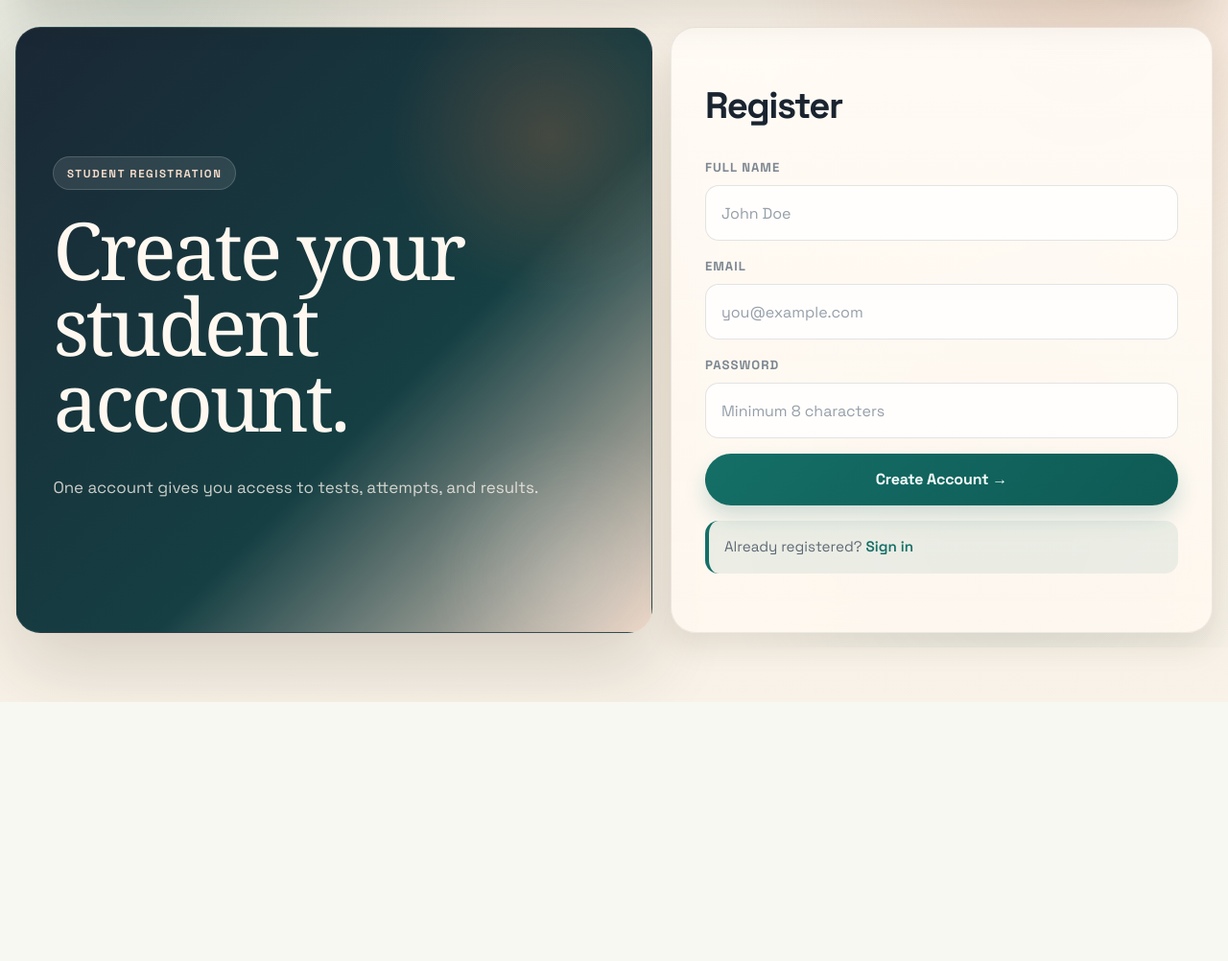
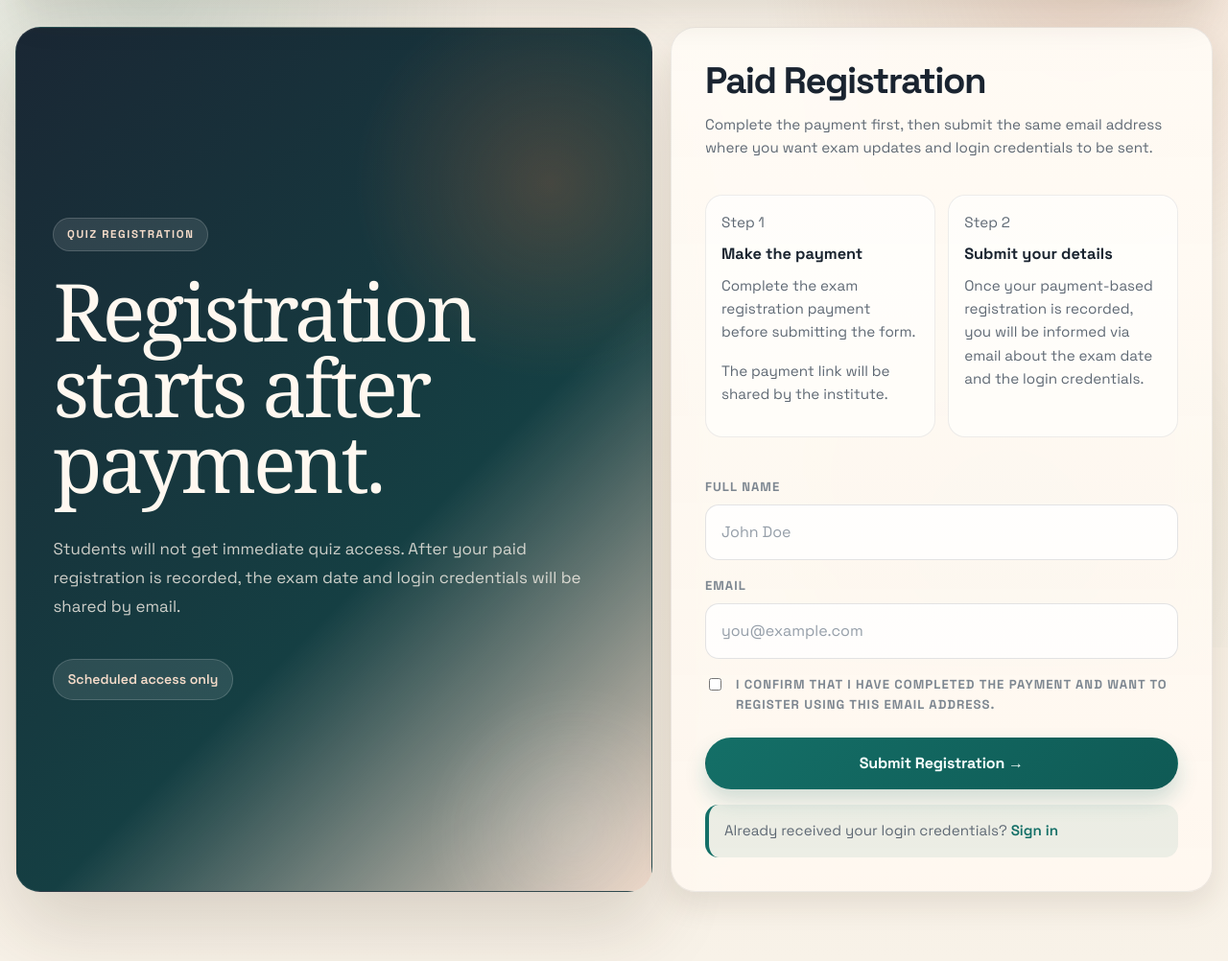
Before and after one commit to FIRDOUS-BHAT/quiz-platform-lite, a FastAPI app: page /app/register in a window 1280 px wide. Shown: the part 125-1127 px from the top of the page at 96% size. Before the commit the page ends 857 px from the top, so only its background shows below. Run offline with FastAPI, Linux system fonts and the light colour scheme; parts of the project's set-up code (start-up, migrations or seed data) failed here and were passed over; some web fonts are replaced.

Commit message:
feat: implement paid student registration flow with pending access status and updated admin views

```diff
--- a/app/config.py
+++ b/app/config.py
@@ -39,6 +39,9 @@ class Settings(BaseSettings):
     attempt_default_page_size: int = Field(default=10, ge=1, le=50)
     attempt_max_page_size: int = Field(default=20, ge=1, le=100)
     app_timezone: str = "Asia/Kolkata"
+    payu_mode: str = "test"
+    payu_payment_url: str | None = None
+    payu_certificate_fee: str | None = None
 
     # Security
     csrf_secret_key: str = Field(default_factory=lambda: secrets.token_urlsafe(32))
--- a/app/dependencies.py
+++ b/app/dependencies.py
@@ -2,7 +2,7 @@ from typing import Literal
 
 from fastapi import Depends, HTTPException, Request, status
 
-from app.schemas.auth import UserSession
+from app.schemas.auth import UserAccessStatus, UserSession
 from app.services.db import DatabaseSessionFactory
 
 SessionScope = Literal["student", "admin", "either"]
@@ -95,6 +95,11 @@ async def get_current_user(request: Request, store=Depends(get_store)) -> UserSe
     user = await get_optional_current_user(request, store=store, scope="student")
     if user is None:
         raise HTTPException(status_code=status.HTTP_401_UNAUTHORIZED, detail="Authentication required")
+    if user.access_status != UserAccessStatus.ACTIVE:
+        raise HTTPException(
+            status_code=status.HTTP_401_UNAUTHORIZED,
+            detail="Your registration is on file. The exam date and login credentials will be shared by email.",
+        )
     return user
 
 
--- a/app/models.py
+++ b/app/models.py
@@ -19,6 +19,7 @@ class User(Base):
     full_name: Mapped[str] = mapped_column(String(256), nullable=False)
     password_hash: Mapped[str] = mapped_column(String(512), nullable=False)
     role: Mapped[str] = mapped_column(String(32), nullable=False)
+    access_status: Mapped[str] = mapped_column(String(32), nullable=False, default="active", index=True)
     created_at: Mapped[int] = mapped_column(BigInteger, nullable=False, index=True)
 
     sessions: Mapped[list["SessionToken"]] = relationship(back_populates="user", cascade="all, delete-orphan")
@@ -27,6 +28,7 @@ class User(Base):
 
     __table_args__ = (
         CheckConstraint("role IN ('admin', 'student')", name="ck_users_role"),
+        CheckConstraint("access_status IN ('active', 'pending_credentials')", name="ck_users_access_status"),
     )
 
 
--- a/app/schemas/platform.py
+++ b/app/schemas/platform.py
@@ -3,6 +3,7 @@ from typing import Literal
 from pydantic import BaseModel, ConfigDict, Field, StringConstraints
 from typing_extensions import Annotated
 
+from app.schemas.auth import UserAccessStatus
 from app.schemas.quiz import PublicQuizDefinition, PublicQuizQuestion, QuizLifecycleStatus
 
 Identifier = Annotated[str, StringConstraints(strip_whitespace=True, min_length=1, max_length=128)]
@@ -39,6 +40,7 @@ class AdminStudentRecord(BaseModel):
     user_id: Identifier
     full_name: str
     email: str
+    access_status: UserAccessStatus = UserAccessStatus.ACTIVE
     created_at: int = Field(gt=0)
     quizzes_started: int = Field(ge=0)
     quizzes_submitted: int = Field(ge=0)
--- a/app/services/db.py
+++ b/app/services/db.py
@@ -74,15 +74,18 @@ def create_db_pool(engine: AsyncEngine | None = None) -> DatabaseSessionFactory:
 
 async def initialize_schema(engine: AsyncEngine) -> None:
     statements = [
+        "ALTER TABLE users ADD COLUMN IF NOT EXISTS access_status TEXT NOT NULL DEFAULT 'active';",
         "ALTER TABLE quizzes ADD COLUMN IF NOT EXISTS lifecycle_status TEXT NOT NULL DEFAULT 'published';",
         "ALTER TABLE quizzes ADD COLUMN IF NOT EXISTS availability_start_at BIGINT;",
         "ALTER TABLE quizzes ADD COLUMN IF NOT EXISTS availability_end_at BIGINT;",
+        "UPDATE users SET access_status = 'active' WHERE access_status IS NULL OR access_status = '';",
         "UPDATE quizzes SET lifecycle_status = 'published' WHERE lifecycle_status IS NULL OR lifecycle_status = '';",
         "UPDATE quizzes SET is_published = (lifecycle_status = 'published');",
         "ALTER TABLE results ADD COLUMN IF NOT EXISTS attempt_id TEXT;",
         "ALTER TABLE results ADD COLUMN IF NOT EXISTS percentage DOUBLE PRECISION;",
         "ALTER TABLE results ADD COLUMN IF NOT EXISTS submission_id TEXT;",
         "CREATE INDEX IF NOT EXISTS idx_users_role_created_at ON users(role, created_at DESC);",
+        "CREATE INDEX IF NOT EXISTS idx_users_access_status_created_at ON users(access_status, created_at DESC);",
         "CREATE INDEX IF NOT EXISTS idx_quizzes_lifecycle_created_at ON quizzes(lifecycle_status, created_at DESC);",
         "CREATE INDEX IF NOT EXISTS idx_quizzes_availability_window ON quizzes(availability_start_at, availability_end_at);",
         "CREATE INDEX IF NOT EXISTS idx_attempts_status_started_at ON attempts(status, started_at DESC);",
@@ -119,6 +122,7 @@ async def bootstrap_admin(session_factory: DatabaseSessionFactory) -> None:
                 full_name=settings.bootstrap_admin_name,
                 password_hash=hash_password(password),
                 role="admin",
+                access_status="active",
                 created_at=utc_now_epoch(),
             )
             .on_conflict_do_nothing(index_elements=[User.email])
--- a/app/templates/admin_overview.html
+++ b/app/templates/admin_overview.html
@@ -113,6 +113,11 @@
           <div class="admin-preview-main">
             <strong><a class="text-link" href="/app/admin/students/{{ student.user_id }}">{{ student.full_name }}</a></strong>
             <div class="meta">{{ student.email }}</div>
+            {% if student.access_status.value == "pending_credentials" %}
+              <span class="badge pending">Pending Credentials</span>
+            {% else %}
+              <span class="badge active">Active</span>
+            {% endif %}
           </div>
           <div class="admin-preview-meta">
             <div class="meta">Joined {{ student.created_at|datetime }}</div>
--- a/app/templates/base.html
+++ b/app/templates/base.html
@@ -2153,9 +2153,9 @@
           {% if current_user and current_user.role.value == "admin" %}
             Publish assessments, track participation, and review performance from one focused control room.
           {% elif current_user %}
-            Start tests, continue active work, and open results without leaving the student workspace.
+            Open scheduled tests, continue active work, and review results from the student workspace.
           {% else %}
-            Sign in or register to access the student portal and scheduled test series.
+            Complete paid registration to receive the exam schedule and login credentials by email.
           {% endif %}
         </div>
       </div>
--- a/app/templates/register.html
+++ b/app/templates/register.html
@@ -4,16 +4,46 @@
 {% block content %}
 <div class="auth-layout">
   <section class="auth-aside">
-    <span class="eyebrow">Student Registration</span>
-    <h1>Create your student account.</h1>
-    <p class="hero-lead">One account gives you access to tests, attempts, and results.</p>
+    <span class="eyebrow">Quiz Registration</span>
+    <h1>Registration starts after payment.</h1>
+    <p class="hero-lead">Students will not get immediate quiz access. After your paid registration is recorded, the exam date and login credentials will be shared by email.</p>
+    <div class="pill-row" style="margin-top: 18px;">
+      {% if payment_fee %}
+        <span class="pill">Fee INR {{ payment_fee }}</span>
+      {% endif %}
+      <span class="pill">Scheduled access only</span>
+    </div>
   </section>
 
   <section class="auth-panel">
     <div>
-      <h2>Register</h2>
+      <h2>Paid Registration</h2>
+      <p class="meta" style="margin-top: 8px;">Complete the payment first, then submit the same email address where you want exam updates and login credentials to be sent.</p>
     </div>
     {% if allow_registration %}
+      <div class="detail-grid" style="margin-bottom: 20px;">
+        <div class="detail-tile">
+          <div class="meta">Step 1</div>
+          <strong>Make the payment</strong>
+          <p class="meta" style="margin-top: 8px;">
+            {% if payment_fee %}
+              Pay the registration fee of INR {{ payment_fee }} before submitting the form.
+            {% else %}
+              Complete the exam registration payment before submitting the form.
+            {% endif %}
+          </p>
+          {% if payment_url %}
+            <a href="{{ payment_url }}" target="_blank" rel="noopener noreferrer" class="button secondary small" style="margin-top: 12px;">Open Payment Page</a>
+          {% else %}
+            <p class="meta" style="margin-top: 12px;">The payment link will be shared by the institute.</p>
+          {% endif %}
+        </div>
+        <div class="detail-tile">
+          <div class="meta">Step 2</div>
+          <strong>Submit your details</strong>
+          <p class="meta" style="margin-top: 8px;">Once your payment-based registration is recorded, you will be informed via email about the exam date and the login credentials.</p>
+        </div>
+      </div>
       <form method="post" action="/app/register" class="stack">
         <input type="hidden" name="csrf_token" value="{{ csrf_token(request) }}">
         <div>
@@ -25,18 +55,20 @@
           <input id="email" name="email" type="email" placeholder="you@example.com" required autocomplete="email">
         </div>
         <div>
-          <label for="password">Password</label>
-          <input id="password" name="password" type="password" placeholder="Minimum 8 characters" minlength="8" required autocomplete="new-password">
+          <label for="payment_acknowledged" style="display: flex; gap: 12px; align-items: flex-start;">
+            <input id="payment_acknowledged" name="payment_acknowledged" type="checkbox" value="yes" required style="margin-top: 4px;">
+            <span>I confirm that I have completed the payment and want to register using this email address.</span>
+          </label>
         </div>
-        <button type="submit">Create Account →</button>
+        <button type="submit">Submit Registration →</button>
         <div class="form-note">
-          Already registered? <a href="/app/login" class="text-link">Sign in</a>
+          Already received your login credentials? <a href="/app/login" class="text-link">Sign in</a>
         </div>
       </form>
     {% else %}
       <div class="empty-state">
         <strong>Registration Closed</strong>
-        <p class="meta" style="margin-top: 8px;">Open registration is currently disabled. Contact your administrator for access.</p>
+        <p class="meta" style="margin-top: 8px;">Paid registration is currently disabled. Contact your administrator for access.</p>
         <a href="/app/login" class="button secondary small">Back to Sign In</a>
       </div>
     {% endif %}
```
Also changed, not shown: app/routers/web.py (+34 -7 lines), app/schemas/auth.py (+19 -0 lines), app/services/platform_store.py (+63 -5 lines), app/templates/admin_student_detail.html (+17 -0 lines), app/templates/admin_students.html (+12 -4 lines), app/templates/login.html (+5 -4 lines), 1 other file.
